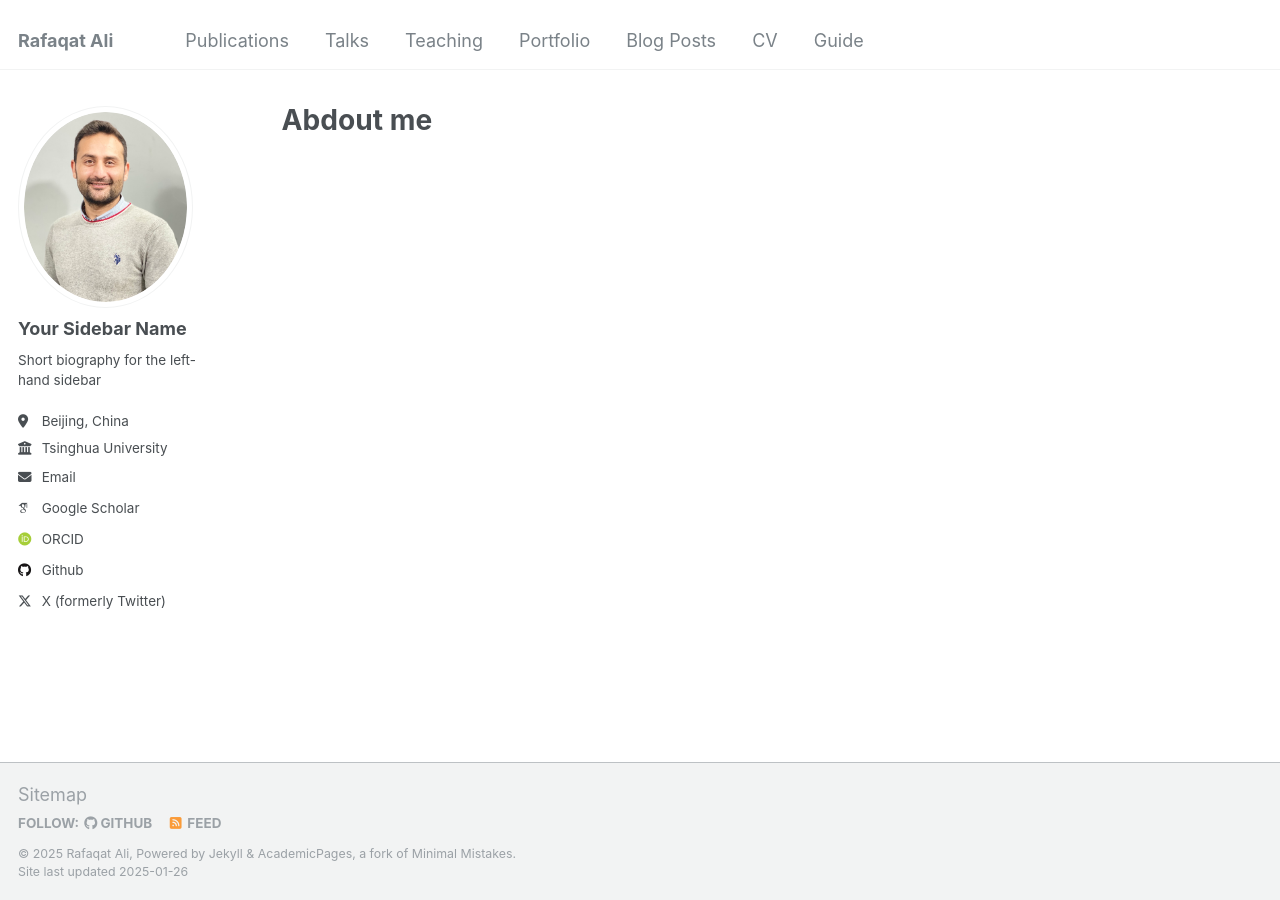
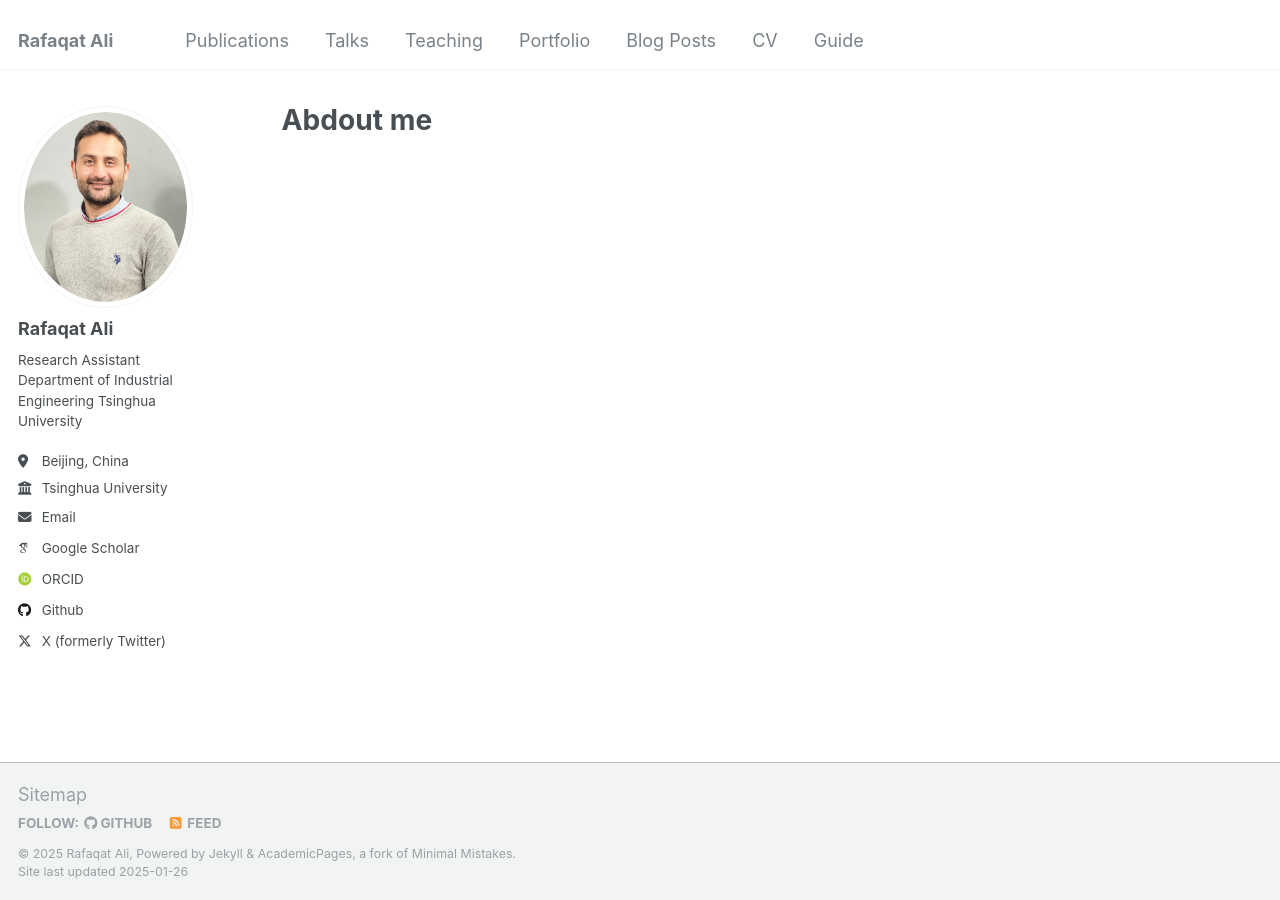
Before and after one commit to ralikk/ralikk.github.io, a Jekyll site: the page built from _pages/about.md, in a window 1280 px wide. Built offline with Jekyll 4.4.1, drawn with Linux system fonts in a browser that asks for light colours; some web fonts are replaced.

Commit message:
Update _config.yml

```diff
--- a/_config.yml
+++ b/_config.yml
@@ -22,9 +22,9 @@ repository               : "ralikk/ralikk.github.io"
 author:
   # Biographic information
   avatar           : "profile.jpg"
-  name             : "Your Sidebar Name"
+  name             : "Rafaqat Ali"
   pronouns         : # example: "she/her"
-  bio              : "Short biography for the left-hand sidebar"
+  bio              : "Research Assistant \n Department of Industrial Engineering \n Tsinghua University"
   location         : "Beijing, China"
   employer         : "Tsinghua University"
   uri              : # URL
```
